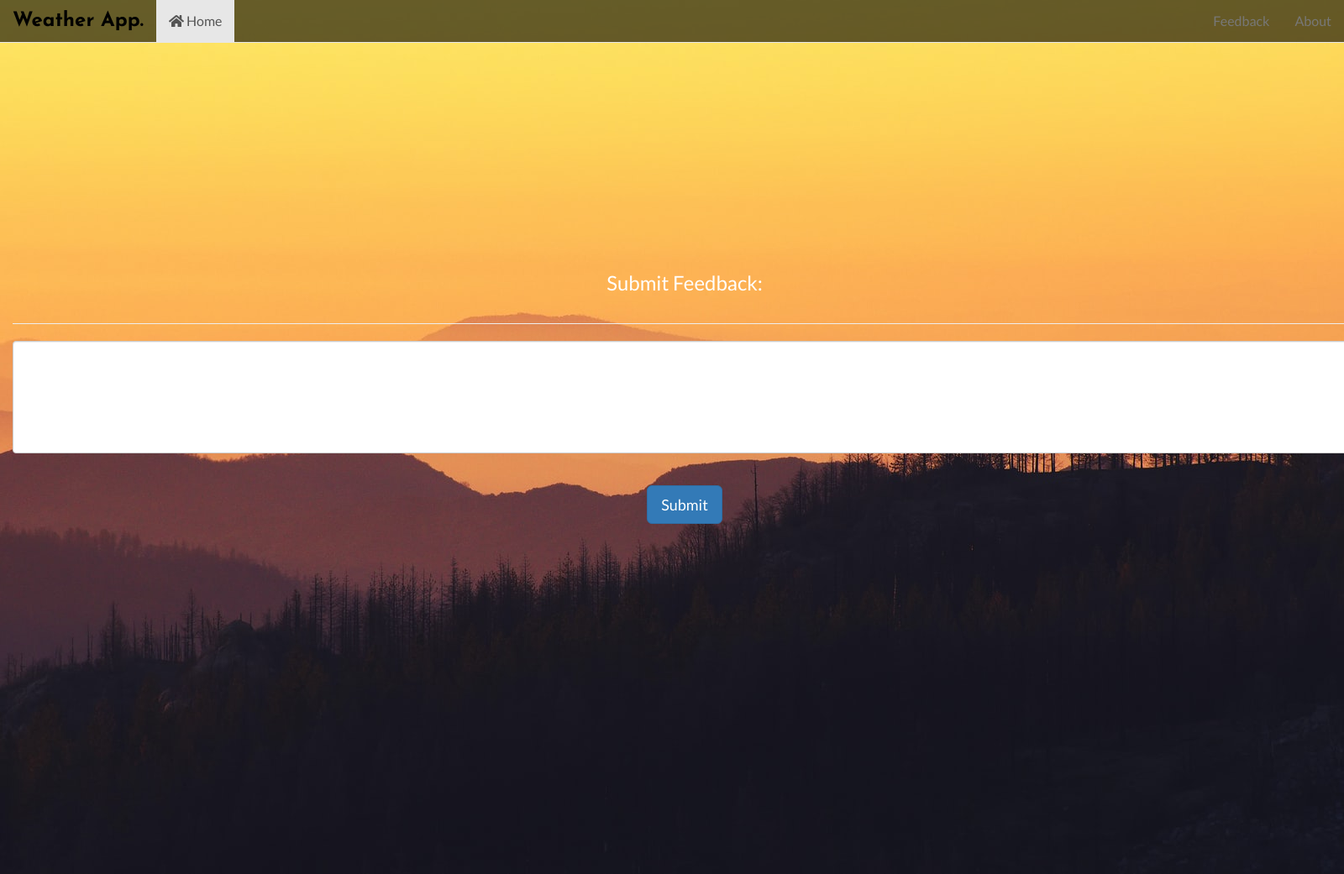
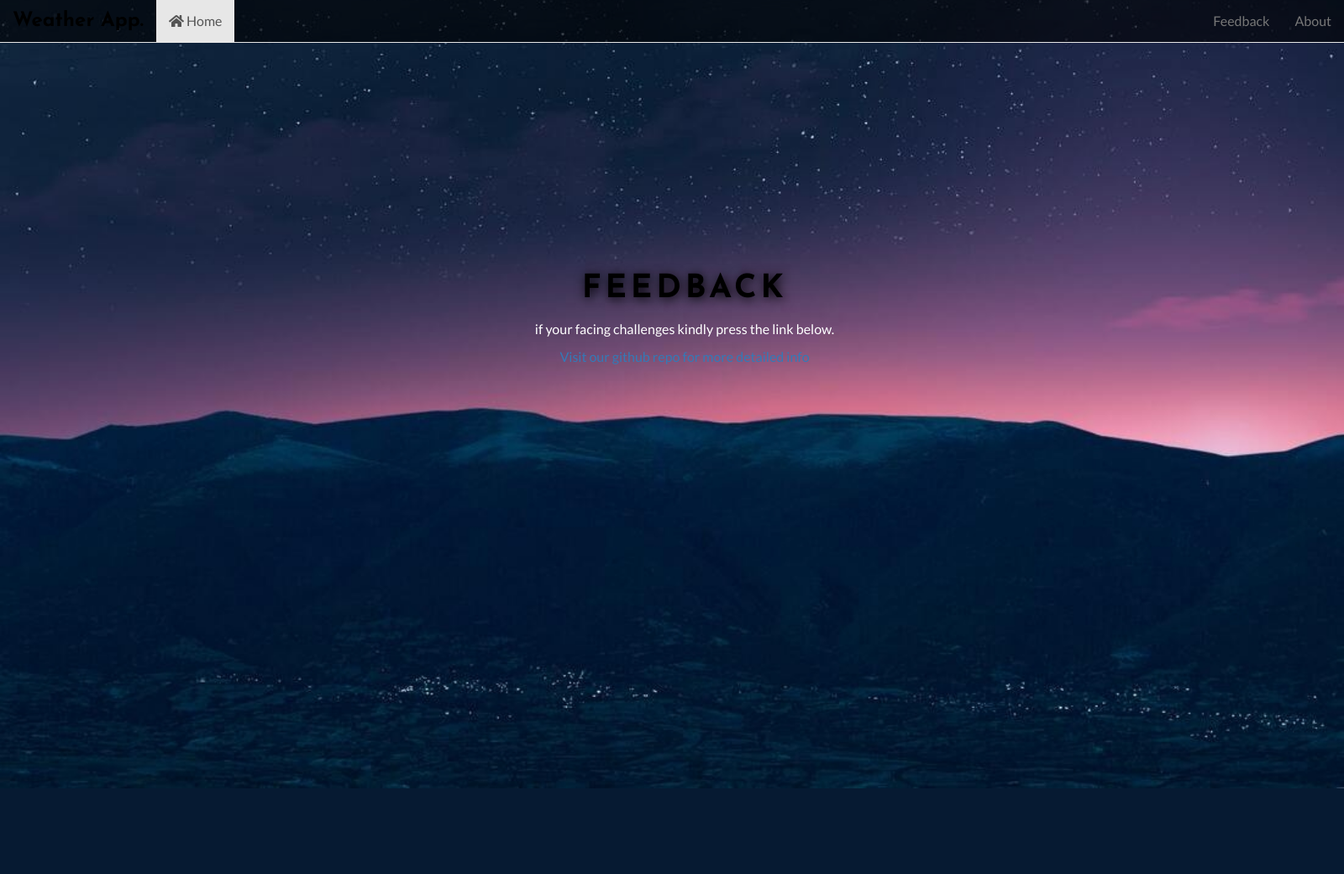
Before and after one commit to Brayoh-ux/Weather-App, a Flask app: page /feedback in a window 1600 px wide; the page is wider, and only the part inside the window is pictured. Shown: that part at 84% size. After the commit the page ends 939 px from the top of that part, so only its background shows below. Run offline with Flask 2, Linux system fonts and the light colour scheme; some libraries are stand-ins or nearby versions.

Commit message:
add feedback link

```diff
--- a/app/static/css/styles.css
+++ b/app/static/css/styles.css
@@ -46,7 +46,6 @@ img {
     top: 38%;
     z-index: 1;
     color: white;
-    text-transform: capitalize;
 }
 
 .caption h1 {
@@ -57,6 +56,7 @@ img {
     text-shadow: .1rem .1rem .8rem black;
     padding-bottom: .3rem;
     color: black;
+    text-transform: uppercase;
 }
 
 .caption h4 {
--- a/app/templates/about.html
+++ b/app/templates/about.html
@@ -2,7 +2,7 @@
 
 {% block content %}
 <div class="container-fluid">
-    <img src="../static/images/background.jpg" alt="">
+    <img src="../static/images/background10.jpg" alt="">
     <div class="caption text-center">
         <h1>About</h1>
         <p>This website was created for viewing your respective city's weather during a 5 week period.</p>
--- a/app/templates/feedback.html
+++ b/app/templates/feedback.html
@@ -1,22 +1,12 @@
 {% extends 'base.html' %}
+
 {% block content %}
-<br><br><br><br>
-
 <div class="container-fluid">
-    <img src="../static/images/background.jpg" alt="">
+    <img src="../static/images/background10.jpg" alt="">
     <div class="caption text-center">
-        <form method="post">
-            <div class="form-group">
-                <label for="feedback" class="col-form-label">
-                    <h3>Submit Feedback:</h3>
-                </label>
-                <hr>
-                <textarea class="form-control" name="feedback" rows="6" id="feedback"> </textarea>
-                <br>
-            </div>
-            <button type="submit" class="btn btn-primary btn-lg">Submit</button>
-        </form>
-        <br>
+        <h1>Feedback</h1>
+        <p>if your facing challenges kindly press the link below.</p>
+        <p><a href="https://github.com/Brayoh-ux/Weather-App/tree/master">Visit our github repo for more detailed info</a></p>
     </div>
 </div>
 
--- a/app/templates/fourOwfour.html
+++ b/app/templates/fourOwfour.html
@@ -3,7 +3,7 @@
 {% block content %}
 
 <div class="container-fluid">
-    <img src="../static/images/background.jpg" alt="">
+    <img src="../static/images/background10.jpg" alt="">
     <div class="caption text-center">
         <h1>404 Error</h1>
         <h1>Page Not Found</h1>
--- a/app/templates/index.html
+++ b/app/templates/index.html
@@ -3,13 +3,13 @@
 {% block content %}
 
 <div class="container-fluid">
-    <img src="../static/images/background.jpg" alt="">
+    <img src="../static/images/background10.jpg" alt="">
     <div class="caption text-center">
         <h1>Weather App</h1>
         <h4>An app that showcases the weather of a particular city's location</h4>
         <div class="wrap">
             <div class="search">
-                <input type="text" class="searchTerm" placeholder="Type your desired location">
+                <input type="text" class="searchTerm" placeholder="Type your city's location">
                 <button type="submit" class="searchButton">
                     <i class="fa fa-search"></i>
                 </button>
```
Also changed, not shown: app/static/images/background1.jpg (deleted), app/static/images/background10.jpg (added), app/static/images/background3.jpg (deleted).
